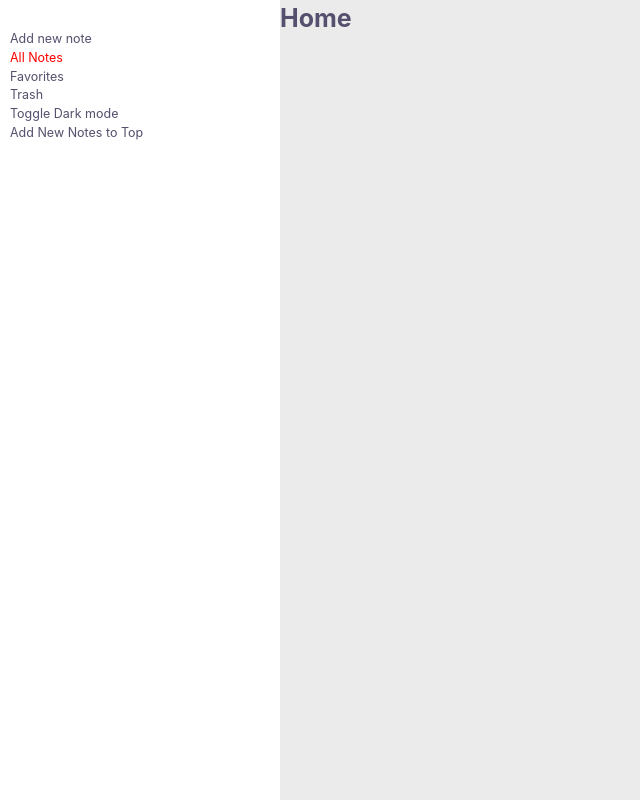
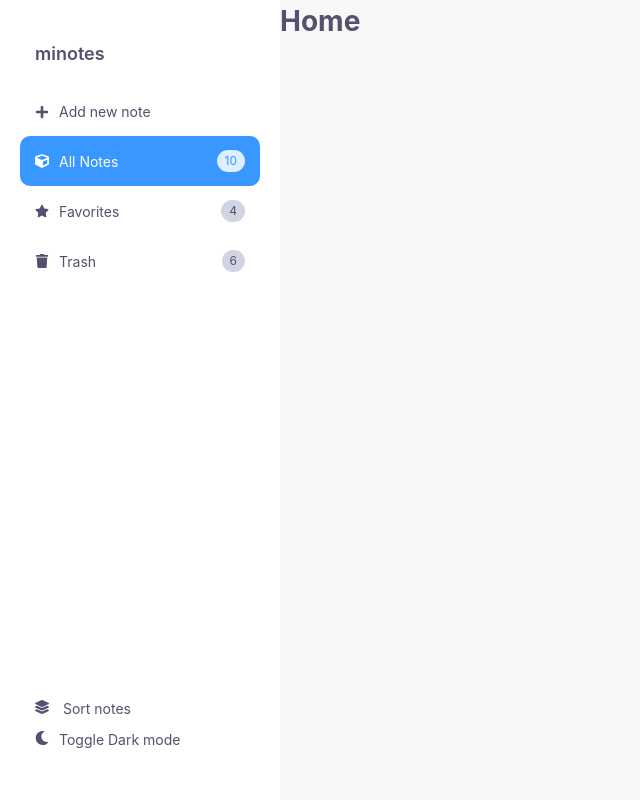
Before and after one commit to gzkdev/minote, a React (Create React App) app: page / in a window 1280 px wide. Shown: the whole page, without its empty margins (0-640 px from the left). Built offline with nearby package versions, Linux system fonts and the light colour scheme.

Commit message:
added menu item component, updated menu styles and global styles

```diff
--- a/src/Pages/Home.js
+++ b/src/Pages/Home.js
@@ -1,12 +1,5 @@
-import { Outlet } from "react-router-dom"
-
 const Home = () => {
-    return (
-        <div>
-            <h1>Home</h1>
-            <Outlet />
-        </div>
-    )
+    return (<h1>Home</h1>)
 }
 
 export default Home
--- a/src/components/GlobalStyles.jsx
+++ b/src/components/GlobalStyles.jsx
@@ -7,16 +7,12 @@ const GlobalStyles = createGlobalStyle`
         box-sizing: inherit;
     }
 
-    html,body{
-        height: 100%;
-    }
-
     html{
         font-size: 62.5%;
         scroll-behavior: smooth;
         box-sizing: border-box;
         --color-100: #ffffff;
-        --color-110: #ebebeb;
+        --color-110: #f7f7f7;
         --color-120: #dceeff;
         --color-200: #3898ff;
         --color-300: #081ae1;
@@ -25,27 +21,30 @@ const GlobalStyles = createGlobalStyle`
         --color-600: #f6591c;
         --color-700: #040118;
         --color-710: #54506d;
-        --color-800: #b4bad3;
+        --color-800: #d1d4e2;
     }
 
     body{
-        font-size: 1rem;
+        font-size: 1.4rem;
         font-family: -apple-system, BlinkMacSystemFont, 'Segoe UI', 'Roboto', 'Helvetica Neue', sans-serif;
-        line-height: 1.5;
         -webkit-font-smoothing: antialiased;
         -moz-osx-font-smoothing: grayscale;
-        overflow-x: hidden;
+        line-height: 1.5;
         color: var(--color-710);
         background-color: var(--color-110);
     }
 
     input, button{
         height: 40px;
+    }
+
+    textarea, input, button{
+        border: none;
         outline: none;
-        border: none;
+        font-family: inherit;
+        font-size: inherit;
+        color: inherit;
         background: none;
-        font: inherit;
-        color: inherit;
     }
 
     *::placeholder{
@@ -57,17 +56,6 @@ const GlobalStyles = createGlobalStyle`
         display: block;
         max-width: 100%;
     }
-
-    section{
-        margin-top: 4rem;
-        padding: 0 0.5rem;
-        border-radius: 8px;
-        min-height: 80vh;
-    }
-
-    div{
-        font-size: 1.25rem;
-    }
 `;
 
 export default GlobalStyles;
--- /dev/null
+++ b/src/components/Menu/MenuItem.jsx
@@ -0,0 +1,15 @@
+import { Link, useMatch, useResolvedPath } from "react-router-dom";
+
+const MenuItem = ({ to, children, ...props }) => {
+  const resolvedPath = useResolvedPath(to);
+  const isActive = useMatch({ path: resolvedPath.pathname, end: true });
+  return (
+    <li className={isActive ? "active" : null}>
+      <Link to={to} {...props}>
+        {children}
+      </Link>
+    </li>
+  );
+};
+
+export default MenuItem;
--- a/src/components/Menu/index.js
+++ b/src/components/Menu/index.js
@@ -1,32 +1,39 @@
-import { Link, useMatch, useResolvedPath } from "react-router-dom"
 import MenuStyled from "../styled/Menu.styled";
-
-export const MenuItem = ({ to, children, ...props }) => {
-    const resolvedPath = useResolvedPath(to);
-    const isActive = useMatch({ path: resolvedPath.pathname, end: true })
-    return (
-        <li className={isActive ? "active" : null}>
-            <Link to={to}  {...props}>{children}</Link>
-        </li>
-    )
-}
+import MenuItem from "./MenuItem";
+import { FaCube, FaStar, FaPlus, FaTrash, FaMoon, FaLayerGroup } from "react-icons/fa"
 
 
 const Menu = () => {
     return (
         <MenuStyled>
-            <div className="container">
+            <div className="menu__container">
                 <nav>
+                    <span className="menu__title">minotes</span>
                     <ul>
-                        <li><Link to="/add-note"><span>Add new note</span></Link></li>
-                        <MenuItem to="/">All Notes</MenuItem>
-                        <MenuItem to="/favorites">Favorites</MenuItem>
-                        <MenuItem to="/trash">Trash</MenuItem>
+                        <MenuItem to="/add-note">
+                            <span><FaPlus className="icon" />Add new note</span>
+                        </MenuItem>
+                        <MenuItem to="/">
+                            <span><FaCube className="icon" />All Notes </span>
+                            <span className="number">10</span>
+                        </MenuItem>
+                        <MenuItem to="/favorites">
+                            <span><FaStar className="icon" />Favorites</span>
+                            <span className="number">4</span>
+                        </MenuItem>
+                        <MenuItem to="/trash">
+                            <span><FaTrash className="icon" />Trash</span>
+                            <span className="number">6</span>
+                        </MenuItem>
                     </ul>
                 </nav>
-                <div>
-                    <div><span>Toggle Dark mode</span></div>
-                    <div><span>Add New Notes to Top</span></div>
+                <div className="menu__footer">
+                    <div className="setting">
+                        <span><FaLayerGroup className="icon" /> Sort notes</span>
+                    </div>
+                    <div className="setting">
+                        <span><FaMoon className="icon" />Toggle Dark mode</span>
+                    </div>
                 </div>
             </div>
         </MenuStyled>
--- a/src/components/styled/Menu.styled.jsx
+++ b/src/components/styled/Menu.styled.jsx
@@ -15,43 +15,104 @@ const MenuStyled = styled.div`
     opacity: 1;
     pointer-events: all;
 
-    & .container {
+    & .menu__container {
       -moz-transform: translate3d(0, 0, 0);
       -webkit-transform: translate3d(0, 0, 0);
       transform: translate3d(0, 0, 0);
     }
   }
 
-  & .container {
+  & .menu__container {
     position: absolute;
     top: 0;
     left: 0;
     height: 100%;
     width: 100%;
-    padding: 3rem 1rem;
+    padding: 4rem 2rem;
     background-color: rgba(255, 255, 255);
     -moz-transform: translate3d(-100%, 0, 0);
     -webkit-transform: translate3d(-100%, 0, 0);
     transform: translate3d(-100%, 0, 0);
     transition: transform 300ms;
+    display: flex;
+    flex-direction: column;
+    justify-content: space-between;
 
-    li.active {
-      color: red;
+    & .icon {
+      display: inline-block;
+      margin-right: 1rem;
     }
 
-    li a {
-      color: inherit;
-      text-decoration: none;
+    nav {
+      flex: 1;
+    }
+
+    li {
+      list-style: none;
+
+      & a {
+        color: inherit;
+        text-decoration: none;
+        display: flex;
+        align-items: center;
+        justify-content: space-between;
+        padding: 1.4rem 1.5rem;
+        border-radius: 1rem;
+
+        & > span {
+          display: flex;
+          align-items: center;
+          justify-content: center;
+        }
+
+        .number {
+          font-size: 1.2rem;
+          background-color: var(--color-800);
+          padding: 0.2rem 0.8rem;
+          border-radius: 2rem;
+        }
+      }
+
+      &.active {
+        & a {
+          color: var(--color-100);
+          background-color: var(--color-200);
+
+          & .number {
+            background-color: var(--color-120);
+            color: var(--color-200);
+          }
+        }
+      }
+    }
+  }
+
+  .menu__title {
+    display: block;
+    font-weight: 600;
+    font-size: 1.8rem;
+    padding: 0 1.5rem 2rem 1.5rem;
+  }
+
+  .menu__footer {
+    padding: 0 1.5rem;
+    margin-top: auto;
+
+    .setting {
+      margin-bottom: 1rem;
+      display: flex;
+      justify-content: space-between;
     }
   }
 
   @media (min-width: 1000px) {
     position: static;
     height: 100vh;
+    background-color: none;
     pointer-events: all;
     opacity: 1;
 
-    & .container {
+    & .menu__container {
       position: static;
       -moz-transform: translate3d(0, 0, 0);
       -webkit-transform: translate3d(0, 0, 0);
```
